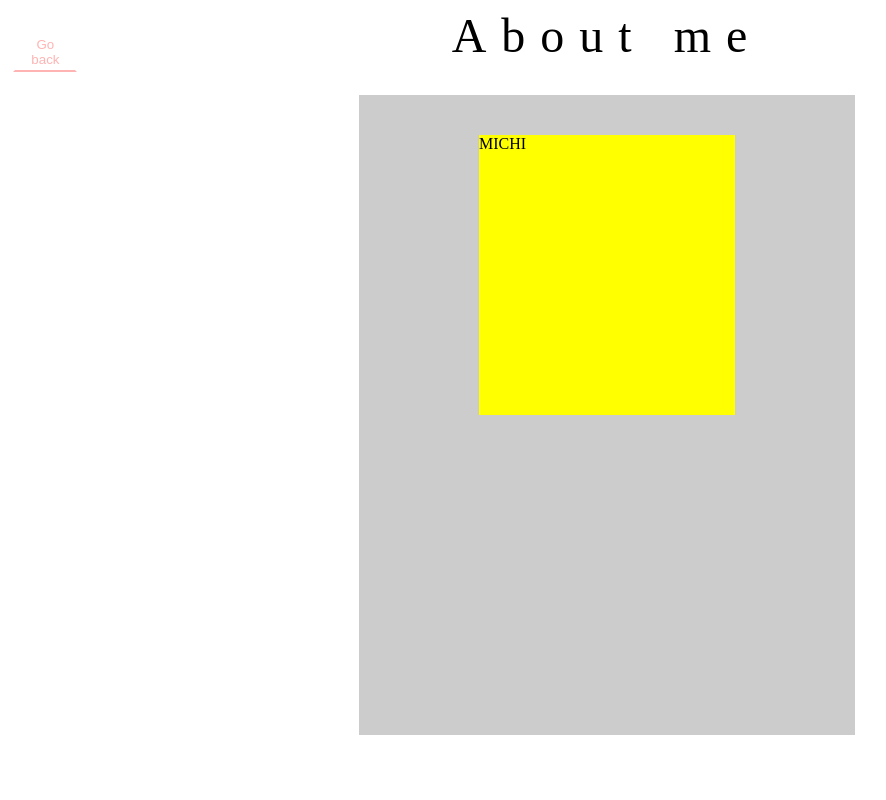
After one commit to MarkusKlepping/Linking-Ideas, a Flask app: template app/templates/aboutme.html in a window 1280 px wide. The commit adds this page. Shown: the whole page, without its empty margins (33-919 px from the left). Run offline with Flask 2, Linux system fonts and the light colour scheme; the template is opened without the code that fills it, so the values that code supplies are empty; some libraries are stand-ins or nearby versions.

Commit message:
Started aboutme

```diff
--- a/app/orders/routes.py
+++ b/app/orders/routes.py
@@ -5,7 +5,7 @@ from .services.create_order import create_order
 
 blueprint = Blueprint('orders', __name__)
 
-@blueprint.route('/checkout', methods = [ 'GET', "POST" ])
+@blueprint.route('/upload', methods = [ 'GET', "POST" ])
 def post_checkout():
   try:
     cookies = Cookie.query.all()
--- a/app/orders/services/create_order.py
+++ b/app/orders/services/create_order.py
@@ -2,8 +2,10 @@ from app.orders.models import Order, Address, CookieOrder
 from flask import render_template
 from app.cookies.models import Cookie
 
+
+
 def create_order(form_data, cookies):
-      # Create an order
+      # Create a user
   order = Order()
   order.save()
 
--- /dev/null
+++ b/app/static/css/aboutme.css
@@ -0,0 +1,64 @@
+* { /* all element selector */
+    box-sizing: border-box; /* border, within the width of the element */
+  }
+
+.WebsiteHeadline h1{
+    color: black;
+    font-family: "Futura";
+    letter-spacing: 15px;
+    margin-top: 5px;
+    font-size: 3em;
+    font-weight: normal;
+    /* display: flex; */
+    width: fit-content;
+    text-align:center;
+    margin: auto;
+    margin-bottom: 4vh;
+    justify-self: center;
+
+}
+
+.WebsiteHeadline button{
+
+    justify-self: flex-end;
+    margin-top: 3vh;
+    margin-left: 3vw;
+    height: 5vh;
+    width: 8vh;
+    float: left;
+    background-color: white;
+    color: #FFB4B4;
+    border-style: solid;
+    border-color: white;
+    border-bottom-color:#FFB4B4;
+    transition: box-shadow;
+    transition-duration: 0.4s;
+
+
+
+}
+
+button:hover {
+    box-shadow: 0 0 11px rgba(33,33,33,.2);
+}
+
+.Container {
+
+    height: 80vh;
+    background: #CCCCCC;
+    display: flex;
+    justify-content: center;
+    margin-left: 30vw;
+    margin-right: 30vw;
+
+}
+
+.Picture {
+
+    margin-top: 5vh;
+    background-color: #FFFF00;
+    width: 20vw;
+    height:35vh;
+
+
+}
--- a/app/static/css/login.css
+++ b/app/static/css/login.css
@@ -77,7 +77,7 @@ button {
 }
 
 button:hover {
-    background-color:#FFB4B4; ; /* Green */
+    background-color:#FFB4B4; ;
     color: white;
 
   }
--- /dev/null
+++ b/app/templates/aboutme.html
@@ -0,0 +1,28 @@
+{% block head %}
+
+<link rel="stylesheet" href="{{ url_for('static', filename='css/aboutme.css') }}">
+
+<script src="https://use.fontawesome.com/releases/v5.0.8/js/all.js" crossorigin="anonymous"></script>
+
+
+{% endblock %}
+
+{% block body %}
+<div class="WebsiteHeadline">
+
+  <button class="menu" onclick="history.back()" >
+    Go back
+  </button>
+    <h1>About me</h1>
+
+</div>
+
+<div class="Container">
+
+    <div class="Picture">MICHI</div>
+
+</div>
+
+
+
+{% endblock %}
--- a/app/templates/index.html
+++ b/app/templates/index.html
@@ -31,7 +31,7 @@
         </div>
 
         <a>Projects</a>
-        <a>Log In</a>
+        <a href="{{url_for('simple_pages.login')}}" style="color:black; text-decoration: none;">Log In</a>
         <a>About Us</a>
 
 
```
Also changed, not shown: app/cookies/routes.py (+4 -3 lines), app/static/css/main.css (+5 -4 lines), app/static/css/upload.css (+61 -5 lines), app/templates/signup.html (added, +8 -0 lines), app/templates/upload.html (+18 -4 lines), app/static/css/signup.css (added).
